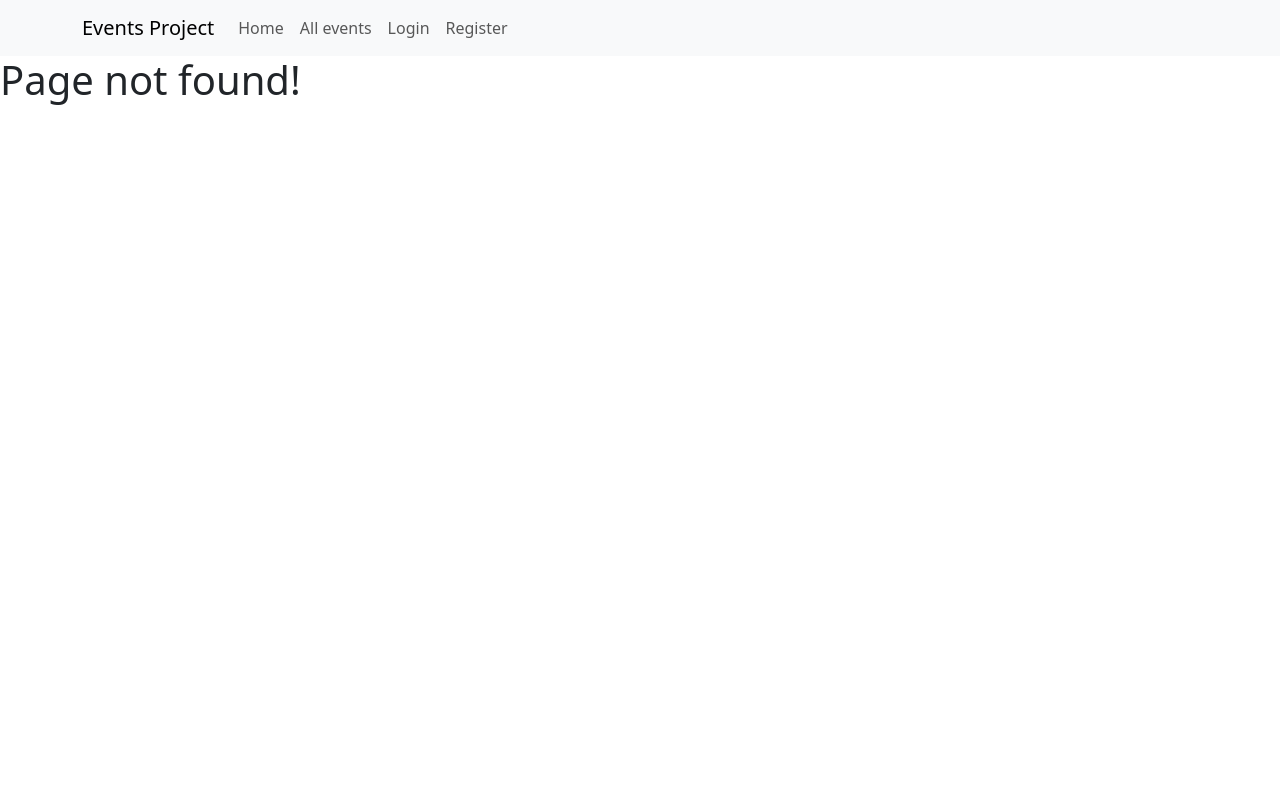
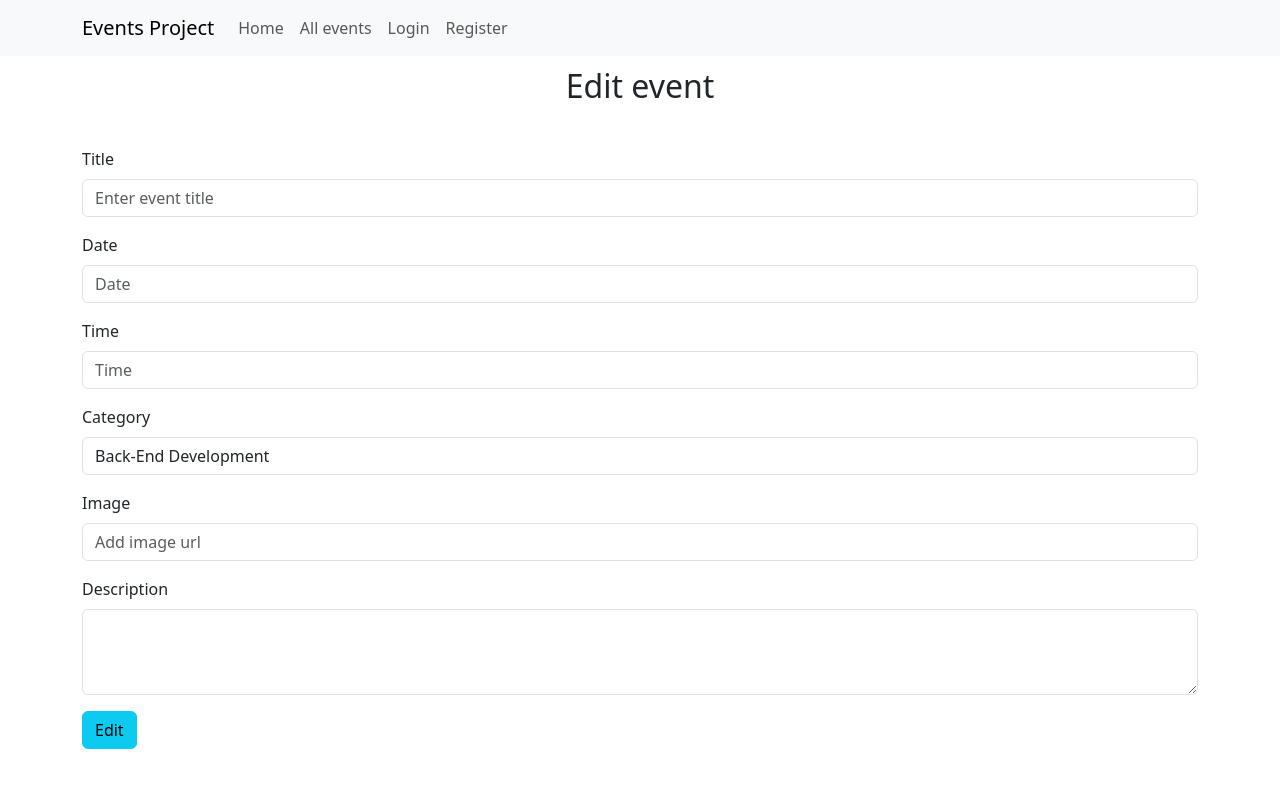
Before and after one commit to valeriapetkova/Events-ReactJS, a React (Vite) app in the folder client/: page /events/1/edit in a window 1280 px wide. Before the commit this address had no page. Shown: the top 788 px of the page. Built offline with nearby package versions, Linux system fonts and the light colour scheme; no server answers.

Commit message:
Add edit functionality

```diff
--- a/client/src/App.jsx
+++ b/client/src/App.jsx
@@ -10,6 +10,7 @@ import Login from './components/login/Login';
 import Logout from './components/logout/Logout';
 import EventCreate from './components/event-create/EventCreate';
 import EventDetails from './components/event-details/EventDetails';
+import EventEdit from './components/event-edit/EventEdit';
 import NotFound from './components/not-found/NotFound';
 
 function App() {
@@ -23,6 +24,7 @@ function App() {
           <Route path="/events" element={<EventList />} />
           <Route path="/events/create" element={<EventCreate />} />
           <Route path="/events/:eventId" element={<EventDetails />} />
+          <Route path="/events/:eventId/edit" element={<EventEdit />} />
           <Route path="/login" element={<Login />} />
           <Route path="/register" element={<Register />} />
           <Route path="/logout" element={<Logout />} />
--- /dev/null
+++ b/client/src/components/event-edit/EventEdit.jsx
@@ -0,0 +1,99 @@
+import Form from 'react-bootstrap/Form';
+import Button from 'react-bootstrap/Button';
+import { useEffect, useState } from "react";
+import { useNavigate, useParams } from "react-router-dom";
+
+import * as eventService from '../../services/eventService';
+
+import styles from './EventEdit.module.css';
+
+export default function EventEdit() {
+    const navigate = useNavigate();
+    const { eventId } = useParams();
+    const [ event, setEvent ] = useState({
+        title: '',
+        eventDate: '',
+        eventTime: '',
+        categiory: '',
+        imageUrl: '',
+        description: '',
+    });
+
+    useEffect(() => {
+        eventService.getOne(eventId)
+            .then(result => {
+                setEvent(result);
+            })
+            .catch(err => {
+                console.log(err);
+            });
+    }, [eventId]);
+
+    const editEventSubmitHandler = async (e) => {
+        e.preventDefault();
+
+        const values = Object.fromEntries(new FormData(e.currentTarget));
+
+        try {
+            await eventService.edit(eventId, values);
+
+            navigate('/events');
+        } catch (error) {
+            console.log(error);
+        }
+    };
+
+    const onChange = (e) => {
+        setEvent(state => ({
+            ...state,
+            [e.target.name]: e.target.value
+        }));
+    };
+
+    return (
+        <div className="container">
+                <h2 className={styles.heading}>Edit event</h2>
+                <Form onSubmit={editEventSubmitHandler}>
+                    <Form.Group className="mb-3" controlId="exampleForm.ControlInput1">
+                        <Form.Label>Title</Form.Label>
+                        <Form.Control type="text" placeholder="Enter event title" name="title" onChange={onChange} value={event.title} />
+                    </Form.Group>
+
+                    <Form.Group className="mb-3" controlId="exampleForm.ControlInput2">
+                        <Form.Label>Date</Form.Label>
+                        <Form.Control type="text" placeholder="Date" name="eventDate" onChange={onChange} value={event.eventDate} />
+                    </Form.Group>
+
+                    <Form.Group className="mb-3" controlId="exampleForm.ControlInput3">
+                        <Form.Label>Time</Form.Label>
+                        <Form.Control type="text" placeholder="Time" name="eventTime" onChange={onChange} value={event.eventTime} />
+                    </Form.Group>
+
+                    <Form.Group className="mb-3" controlId="exampleForm.ControlInput4">
+                        <Form.Label>Category</Form.Label>
+                        <Form.Control as="select" placeholder="Choose category" name="category" onChange={onChange} value={event.category} >
+                            <option value="Back-End Development">Back-End Development</option>
+                            <option value="Front-End Development">Front-End Development</option>
+                            <option value="Quality Assurance">Quality Assurance</option>
+                            <option value="Mobile Development">Mobile Development</option>
+                            <option value="Data Science">Data Science</option>
+                            <option value="Business Intelligence">Business Intelligence</option>
+                            <option value="Infrastructure">Infrastructure</option>
+                        </Form.Control>
+                    </Form.Group>
+
+                    <Form.Group className="mb-3" controlId="exampleForm.ControlInput5">
+                        <Form.Label>Image</Form.Label>
+                        <Form.Control type="text" placeholder="Add image url" name="imageUrl" onChange={onChange} value={event.imageUrl} />
+                    </Form.Group>
+
+                    <Form.Group className="mb-3" controlId="exampleForm.ControlTextarea1">
+                        <Form.Label>Description</Form.Label>
+                        <Form.Control as="textarea" rows={3} name="description" onChange={onChange} value={event.description} />
+                    </Form.Group>
+
+                    <Button variant="info" type="submit">Edit</Button>
+                </Form>
+            </div>
+    );
+}
--- /dev/null
+++ b/client/src/components/event-edit/EventEdit.module.css
@@ -0,0 +1,5 @@
+.heading {
+    text-align: center;
+    padding-top: 1%;
+    padding-bottom: 3%;
+}
```
